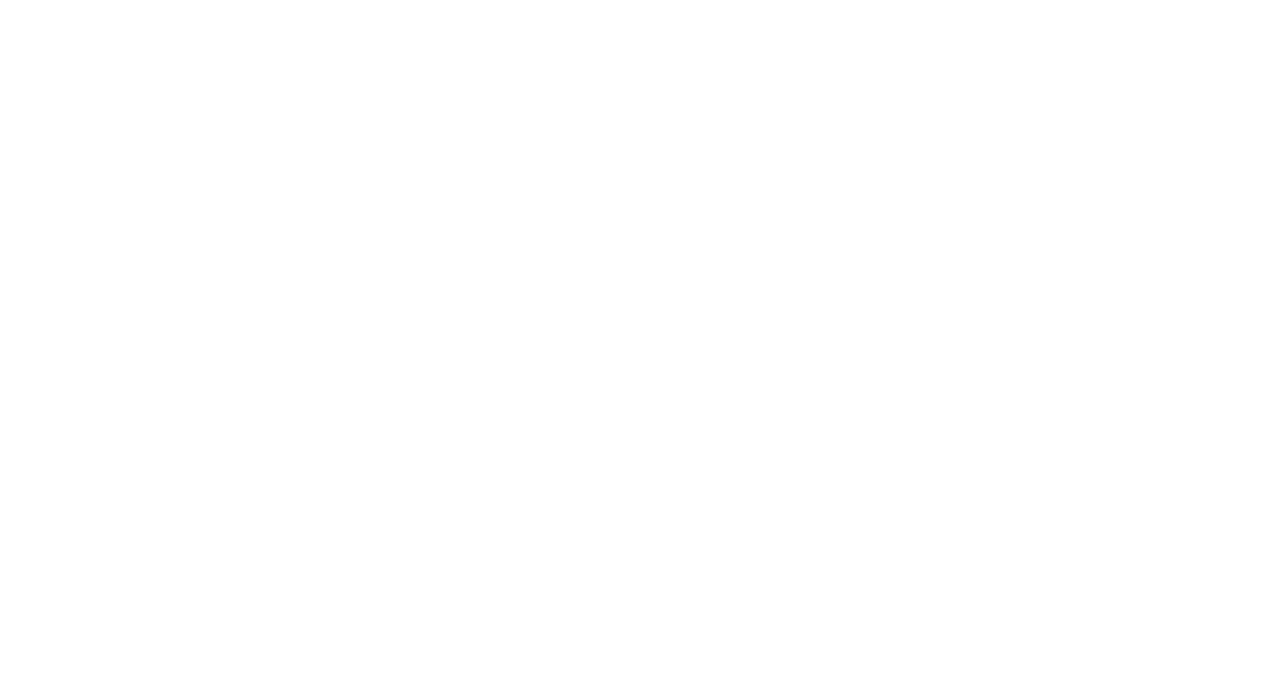
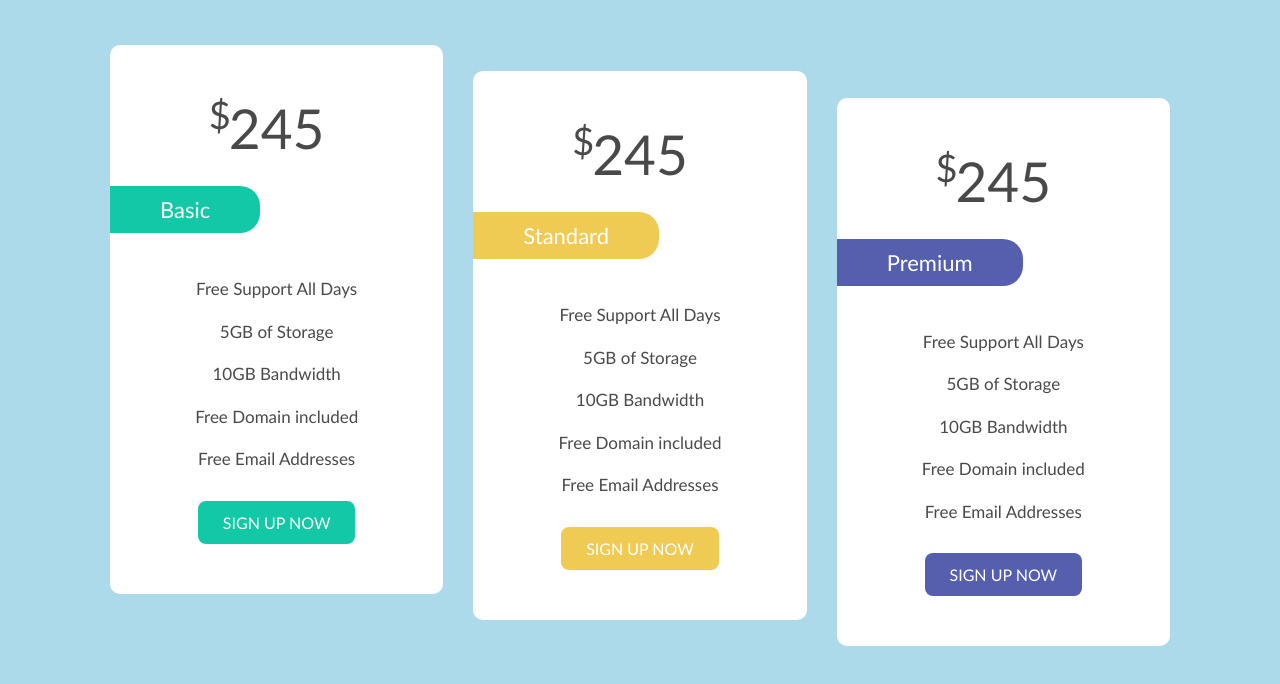
Before and after one commit to themehdiq/Pricing-Plans, a plain HTML site: page index.html in a window 1280 px wide. Drawn offline with Linux system fonts and the light colour scheme.

Commit message:
completed 90% of the design

```diff
--- a/index.html
+++ b/index.html
@@ -13,6 +13,43 @@
     ></script>
   </head>
   <body>
-    <div class="container"></div>
+    <div class="container">
+      <div class="plan">
+        <span class="price">245</span>
+        <span class="type">Basic</span>
+        <p>
+          Free Support All Days <br />
+          5GB of Storage <br />
+          10GB Bandwidth <br />
+          Free Domain included <br />
+          Free Email Addresses
+        </p>
+        <a href="#">sign up now</a>
+      </div>
+      <div class="plan">
+        <span class="price">245</span>
+        <span class="type">Standard</span>
+        <p>
+          Free Support All Days <br />
+          5GB of Storage <br />
+          10GB Bandwidth <br />
+          Free Domain included <br />
+          Free Email Addresses
+        </p>
+        <a href="#">sign up now</a>
+      </div>
+      <div class="plan">
+        <span class="price">245</span>
+        <span class="type">Premium</span>
+        <p>
+          Free Support All Days <br />
+          5GB of Storage <br />
+          10GB Bandwidth <br />
+          Free Domain included <br />
+          Free Email Addresses
+        </p>
+        <a href="#">sign up now</a>
+      </div>
+    </div>
   </body>
 </html>
--- a/style.css
+++ b/style.css
@@ -1,5 +1,140 @@
+/* START GLOBAL RULES */
 * {
     margin: 0;
     padding: 0;
     box-sizing: border-box;
 }
+
+body {
+    background-color: rgb(172, 218, 234);
+    font-family: 'Gill Sans', 'Gill Sans MT', Calibri, 'Trebuchet MS', sans-serif;
+    color: rgba(0, 0, 0, 0.715);
+}
+
+.container {
+    display: flex;
+    justify-content: space-between;
+    margin: 0 auto;
+    padding: 45px 20px 0 20px;
+
+}
+
+
+/* Small Screens */
+@media (min-width: 768px) {
+    .container {
+        width: 800px;
+        height: 646px;
+    }
+}
+
+/* Medium Screens */
+@media (min-width: 992px) {
+    .container {
+        width: 1000px;
+    }
+}
+
+/* Large Screens */
+@media (min-width: 1200px) {
+    .container {
+        width: 1100px;
+    }
+}
+
+@media (max-width: 767px) {
+    .container {
+        flex-direction: column;
+    }
+}
+
+/* END GLOBAL RULES */
+
+
+.container .plan {
+    flex-basis: calc(calc(100% / 3) - 20px);
+    background-color: white;
+    text-align: center;
+    padding-top: 50px;
+    padding-bottom: 35px;
+    border-radius: 10px;
+}
+
+@media (max-width: 767px) {
+    .container .plan {
+        margin-bottom: 20px;
+    }
+}
+
+@media (min-width: 768px) {
+    .container .plan:first-child {
+        align-self: flex-start;
+    }
+
+    .container .plan:nth-child(2) {
+        align-self: center;
+    }
+
+    .container .plan:last-child {
+        align-self: flex-end;
+    }
+}
+
+
+.container .plan .price {
+    font-size: 55px;
+    position: relative;
+}
+
+
+
+.container .plan .price::after {
+    content: "$";
+    position: absolute;
+    top: -6%;
+    left: -20px;
+    font-size: 38px;
+}
+
+
+.container .plan .type {
+    display: block;
+    text-align: left;
+    padding: 10px 50px;
+    width: fit-content;
+    color: white;
+    font-size: 22px;
+    border-top-right-radius: 20px;
+    border-bottom-right-radius: 20px;
+    margin: 25px 0 35px 0;
+}
+
+.container .plan:first-child .type,
+.container .plan:first-child a {
+    background-color: #13c8a6;
+}
+
+.container .plan:nth-child(2) .type,
+.container .plan:nth-child(2) a {
+    background-color: #efcb53;
+}
+
+.container .plan:last-child .type,
+.container .plan:last-child a {
+    background-color: #555fae;
+}
+
+.container .plan p {
+    line-height: 2.5;
+    font-size: 17px;
+}
+
+.container .plan a {
+    display: inline-block;
+    text-decoration: none;
+    text-transform: uppercase;
+    color: white;
+    padding: 12px 25px;
+    margin: 20px 0 15px 0;
+    border-radius: 8px;
+}
```
